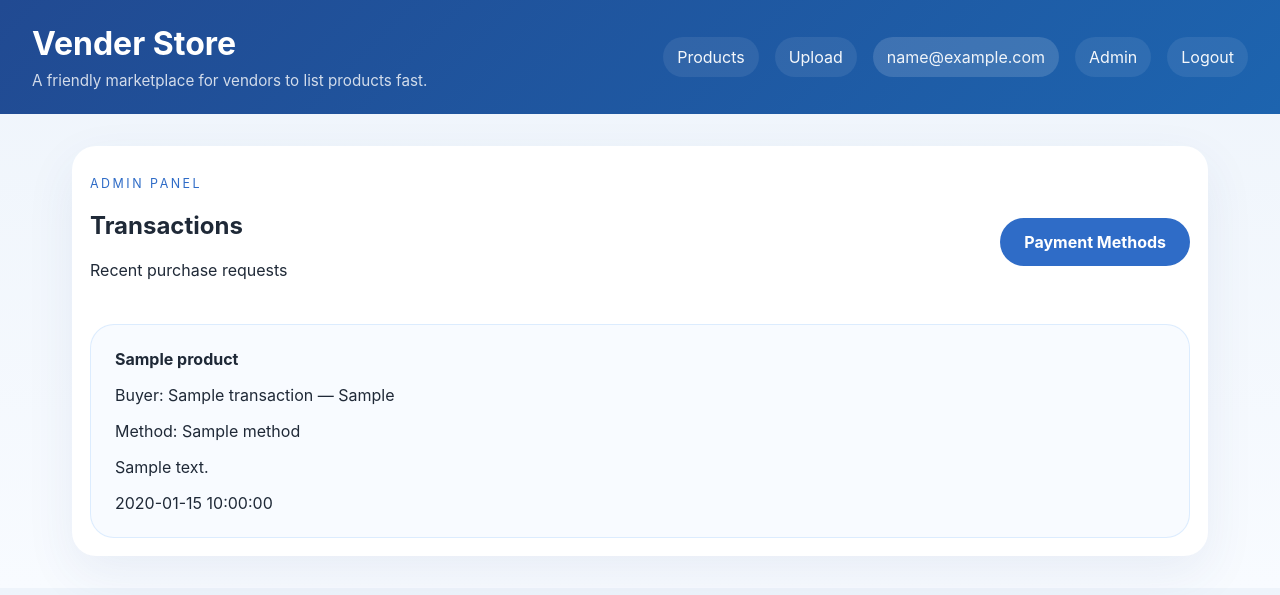
After one commit to samuelatoli/vender.store, a Flask app: page /admin/transactions in a window 1280 px wide. The commit adds this page. Shown: the top 595 px of the page. Run offline with Flask 3, Linux system fonts and the light colour scheme; the visitor is signed in with stand-in values (Sample User, id 1); tables that the repository leaves empty hold one stand-in row (values such as "Sample post").

Commit message:
Add user payment request flow and admin transactions; update templates and styles

```diff
--- a/app.py
+++ b/app.py
@@ -37,6 +37,19 @@ def init_db():
         name TEXT NOT NULL,
         details TEXT,
         active INTEGER NOT NULL DEFAULT 1
+    )''')
+
+    c.execute('''CREATE TABLE IF NOT EXISTS transactions (
+        id INTEGER PRIMARY KEY AUTOINCREMENT,
+        product_id INTEGER NOT NULL,
+        buyer_name TEXT NOT NULL,
+        buyer_contact TEXT NOT NULL,
+        payment_method_id INTEGER,
+        note TEXT,
+        status TEXT NOT NULL DEFAULT 'pending',
+        created_at TIMESTAMP DEFAULT CURRENT_TIMESTAMP,
+        FOREIGN KEY(product_id) REFERENCES products(id),
+        FOREIGN KEY(payment_method_id) REFERENCES payment_methods(id)
     )''')
 
     # Add legacy schema migration support for older databases.
@@ -186,6 +199,46 @@ def user_is_admin():
     return bool(user and user['is_admin'])
 
 
+@app.route('/product/<int:product_id>/buy', methods=['POST'])
+def buy_product(product_id):
+    name = request.form.get('buyer_name', '').strip()
+    contact = request.form.get('buyer_contact', '').strip()
+    payment_method_id = request.form.get('payment_method')
+    note = request.form.get('note', '').strip()
+
+    if not name or not contact:
+        flash('Name and contact are required to request payment.')
+        return redirect(url_for('product_detail', product_id=product_id))
+
+    try:
+        pm_id = int(payment_method_id) if payment_method_id else None
+    except ValueError:
+        pm_id = None
+
+    conn = get_db_connection()
+    conn.execute('''INSERT INTO transactions (product_id, buyer_name, buyer_contact, payment_method_id, note)
+                 VALUES (?, ?, ?, ?, ?)''', (product_id, name, contact, pm_id, note))
+    conn.commit()
+    conn.close()
+    flash('Purchase request sent to administrator. They will contact you to complete payment.')
+    return redirect(url_for('product_detail', product_id=product_id))
+
+
+@app.route('/admin/transactions')
+def admin_transactions():
+    if not user_is_admin():
+        flash('Administrator access required.')
+        return redirect(url_for('index'))
+    conn = get_db_connection()
+    rows = conn.execute('''SELECT t.id, t.product_id, p.name as product_name, t.buyer_name, t.buyer_contact, pm.name as payment_method, t.note, t.status, t.created_at
+                           FROM transactions t
+                           LEFT JOIN products p ON p.id = t.product_id
+                           LEFT JOIN payment_methods pm ON pm.id = t.payment_method_id
+                           ORDER BY t.created_at DESC''').fetchall()
+    conn.close()
+    return render_template('admin_transactions.html', transactions=rows)
+
+
 @app.route('/admin/payments', methods=['GET', 'POST'])
 def admin_payments():
     if not user_is_admin():
--- a/static/style.css
+++ b/static/style.css
@@ -367,6 +367,10 @@ button:hover {
   margin-bottom: 14px;
 }
 
+.payment-box form label { margin-bottom: 12px; display:block }
+.payment-box form select, .payment-box form input, .payment-box form textarea { width:100%; padding:10px; border-radius:10px; border:1px solid var(--border); }
+.payment-box form button { margin-top:12px }
+
 .payment-list strong {
   display: block;
   margin-bottom: 6px;
--- /dev/null
+++ b/templates/admin_transactions.html
@@ -0,0 +1,35 @@
+{% extends 'base.html' %}
+{% block content %}
+  <section class="admin-panel">
+    <div class="admin-header">
+      <div>
+        <p class="eyebrow">Admin Panel</p>
+        <h2>Transactions</h2>
+        <p>Recent purchase requests</p>
+      </div>
+      <a class="button primary" href="{{ url_for('admin_payments') }}">Payment Methods</a>
+    </div>
+
+    <div class="admin-card">
+      {% if transactions %}
+        <ul class="payment-admin-list">
+          {% for t in transactions %}
+            <li>
+              <div>
+                <strong>{{ t['product_name'] or 'Product #' ~ t['product_id'] }}</strong>
+                <p>Buyer: {{ t['buyer_name'] }} — {{ t['buyer_contact'] }}</p>
+                <p>Method: {{ t['payment_method'] or 'Not selected' }}</p>
+                <p>{{ t['note'] or '' }}</p>
+              </div>
+              <div class="admin-actions">
+                <span class="muted">{{ t['created_at'] }}</span>
+              </div>
+            </li>
+          {% endfor %}
+        </ul>
+      {% else %}
+        <p>No transactions yet.</p>
+      {% endif %}
+    </div>
+  </section>
+{% endblock %}
```
Also changed, not shown: templates/detail.html (+15 -1 lines), tests/test_app.py (+27 -0 lines).
